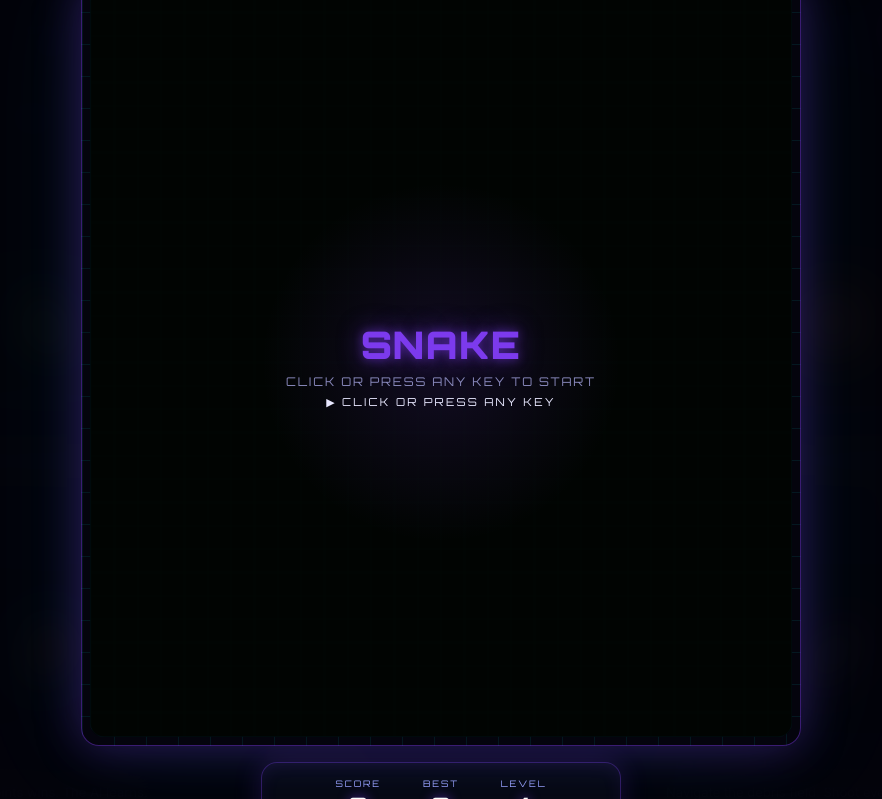
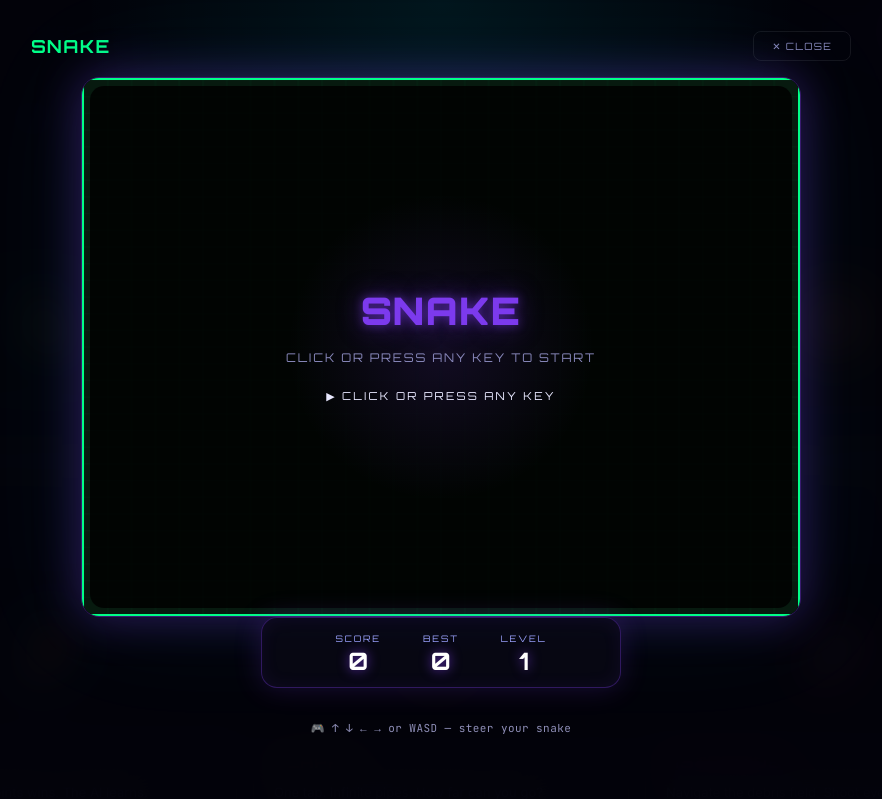
Before and after one commit to Ali102105/Hackaton, a plain HTML site: page index.html in a window 1280 px wide. Both pictures are taken after a click on the element 248 px from the left and 906 px from the top of the page. Shown: the part 507-1306 px from the top of the page, without its empty margins (199-1081 px from the left). Drawn offline with Linux system fonts and the light colour scheme; no server answers.

Commit message:
site gefixt.

```diff
--- a/css/style.css
+++ b/css/style.css
@@ -1125,32 +1125,26 @@
   color: var(--accent-3);
 }
 
-#canvas-wrap {
-  position: relative;
-  border-radius: var(--radius-md);
-  overflow: hidden;
-  line-height: 0;
-  width: 100%;
-  max-width: 720px;
-}
+
 
 #game-canvas {
   display: block;
-  image-rendering: pixelated;
-  image-rendering: crisp-edges;
-  border-radius: var(--radius-md);
   width: 100%;
   height: auto;
-  max-width: 100%;
+
+  background:
+    linear-gradient(rgba(0, 255, 136, 0.05) 1px, transparent 1px),
+    linear-gradient(90deg, rgba(0, 255, 136, 0.05) 1px, transparent 1px),
+    #04110a;
+
+  background-size: 20px 20px;
 }
 
 @media (max-width: 640px) {
   #modal-inner {
     max-width: 95%;
   }
-  #canvas-wrap {
-    max-width: 100%;
-  }
+
 }
 
 #start-screen {
@@ -1605,7 +1599,11 @@
 /* BETTER GAME MODAL */
 #modal-overlay {
   background:
-    radial-gradient(circle at center, rgba(124, 58, 237, 0.18), transparent 34%),
+    radial-gradient(
+      circle at center,
+      rgba(124, 58, 237, 0.18),
+      transparent 34%
+    ),
     radial-gradient(circle at top, rgba(0, 245, 255, 0.08), transparent 35%),
     rgba(3, 3, 10, 0.96);
   backdrop-filter: blur(18px);
@@ -1616,30 +1614,18 @@
   max-width: 820px;
 }
 
-#canvas-wrap {
-  border-radius: 18px;
-  padding: 8px;
-  background:
-    linear-gradient(rgba(0, 245, 255, 0.08) 1px, transparent 1px),
-    linear-gradient(90deg, rgba(0, 245, 255, 0.08) 1px, transparent 1px),
-    rgba(5, 5, 14, 0.95);
-  background-size: 32px 32px;
-  border: 1px solid rgba(124, 58, 237, 0.45);
-  box-shadow:
-    0 0 45px rgba(124, 58, 237, 0.35),
-    0 0 120px rgba(0, 245, 255, 0.08);
-}
-
-#game-canvas {
-  border-radius: 14px;
-  border: 1px solid rgba(0, 245, 255, 0.22) !important;
-}
+
+
 
 #start-screen {
   inset: 8px;
   border-radius: 14px;
   background:
-    radial-gradient(circle at center, rgba(124, 58, 237, 0.14), transparent 35%),
+    radial-gradient(
+      circle at center,
+      rgba(124, 58, 237, 0.14),
+      transparent 35%
+    ),
     rgba(0, 0, 0, 0.82);
 }
 
@@ -1670,3 +1656,74 @@
   margin-top: 14px;
   color: #8f8fb8;
 }
+
+#modal-overlay {
+  justify-content: flex-start;
+  overflow-y: auto;
+  padding-top: 32px;
+  padding-bottom: 90px;
+}
+
+#modal-inner {
+  min-height: auto;
+}
+
+
+
+
+#modal-hud {
+  position: sticky;
+  bottom: 18px;
+  z-index: 5;
+}
+
+@media (max-height: 760px) {
+  #modal-overlay {
+    padding-top: 18px;
+    padding-bottom: 70px;
+  }
+
+  #modal-topbar {
+    margin-bottom: 10px;
+  }
+
+
+
+
+
+  #modal-controls {
+    display: none;
+  }
+}
+
+
+
+#modal-hud {
+  position: static;
+  margin-top: 0;
+  margin-bottom: 18px;
+}
+
+#canvas-wrap {
+  width: min(90vw, 720px);
+  aspect-ratio: 1 / 1;
+  max-height: calc(100vh - 260px);
+
+  position: relative;
+  overflow: hidden;
+
+  border-radius: 18px;
+  border: 1px solid rgba(124, 58, 237, 0.45);
+
+  background: transparent;
+
+  box-shadow:
+    0 0 45px rgba(124, 58, 237, 0.35),
+    0 0 120px rgba(0, 245, 255, 0.08);
+}
+
+#game-canvas {
+  width: 100%;
+  height: 100%;
+  display: block;
+}
```
